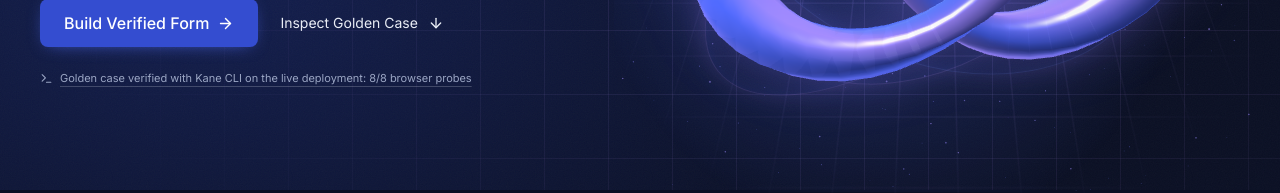
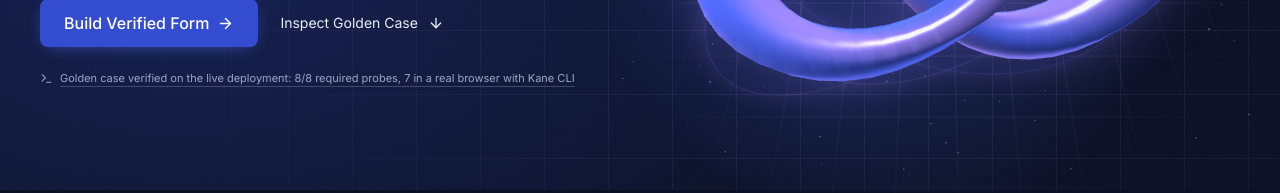
Before and after one commit to lidxgoesgiri/niarva, a Next.js app in the folder apps/web/: page / in a window 1280 px wide. Shown: the part 610-803 px from the top of the page. Built offline with nearby package versions, Linux system fonts and the light colour scheme.

Commit message:
fix(landing): state the probe count of the verified golden case exactly
The hero said "8/8 browser probes", but one of the 8 required probes
(P-08) is a server contract check without a browser. It now says
"8/8 required probes, 7 in a real browser with Kane CLI".

```diff
--- a/apps/web/src/app/page.tsx
+++ b/apps/web/src/app/page.tsx
@@ -68,7 +68,7 @@ export default function LandingPage() {
                   href="https://github.com/lidxgoesgiri/niarva/blob/7dccd35/evidence/deploy/VERCEL-PROD-01.md"
                   className="underline decoration-line-strong underline-offset-4 transition-colors hover:text-ink"
                 >
-                  Golden case verified with Kane CLI on the live deployment: 8/8 browser probes
+                  Golden case verified on the live deployment: 8/8 required probes, 7 in a real browser with Kane CLI
                 </a>
               </p>
             </div>
```
